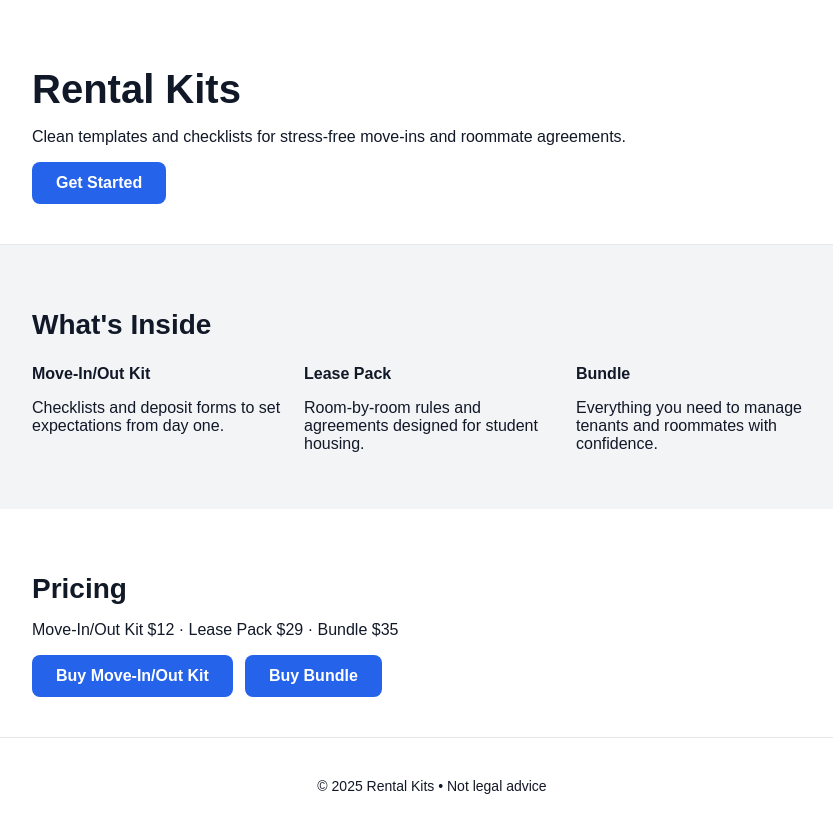
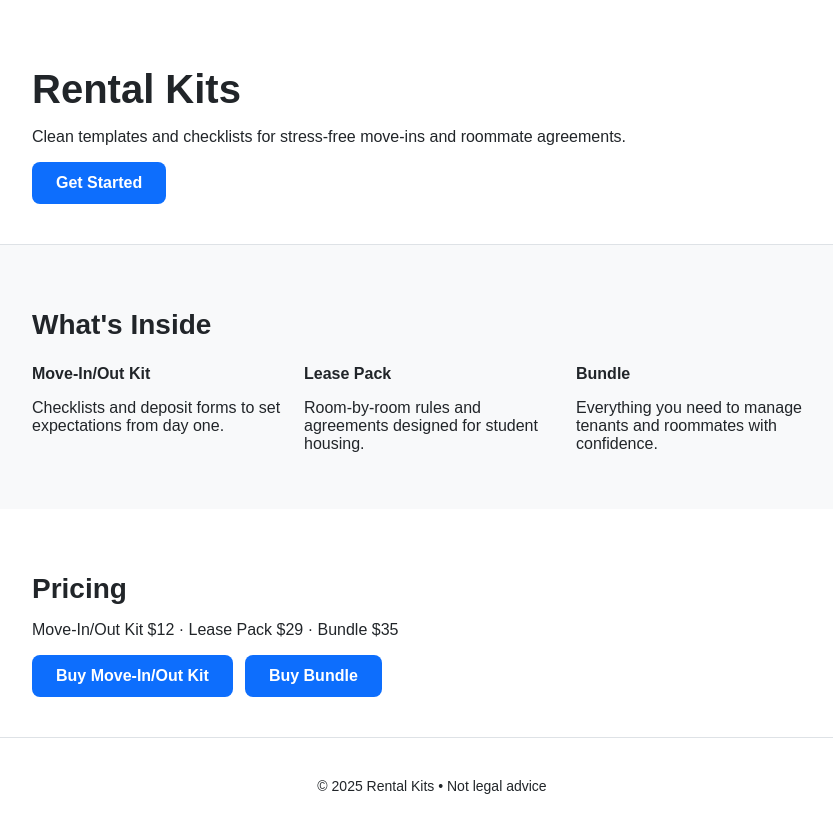
Before and after one commit to lucasburnham/Rentals-Kits, a website: page index.html in a window 1280 px wide. Shown: the whole page, without its empty margins (208-1041 px from the left). Drawn offline with Linux system fonts and the light colour scheme.

Commit message:
Align landing page styling with Bootstrap palette

```diff
--- a/index.html
+++ b/index.html
@@ -9,8 +9,8 @@
     body {
       font-family: sans-serif;
       margin: 0;
-      background: #F3F4F6;
-      color: #111827;
+      background: #f8f9fa;
+      color: #212529;
     }
     header,
     section,
@@ -19,7 +19,7 @@
     }
     header {
       background: #fff;
-      border-bottom: 1px solid #E5E7EB;
+      border-bottom: 1px solid #dee2e6;
     }
     .container {
       max-width: 800px;
@@ -36,7 +36,7 @@
     .btn {
       display: inline-block;
       padding: 12px 24px;
-      background: #2563EB;
+      background: #0d6efd;
       color: #fff;
       border-radius: 8px;
       text-decoration: none;
@@ -54,7 +54,7 @@
     }
     footer {
       background: #fff;
-      border-top: 1px solid #E5E7EB;
+      border-top: 1px solid #dee2e6;
       font-size: 14px;
       text-align: center;
     }
```
